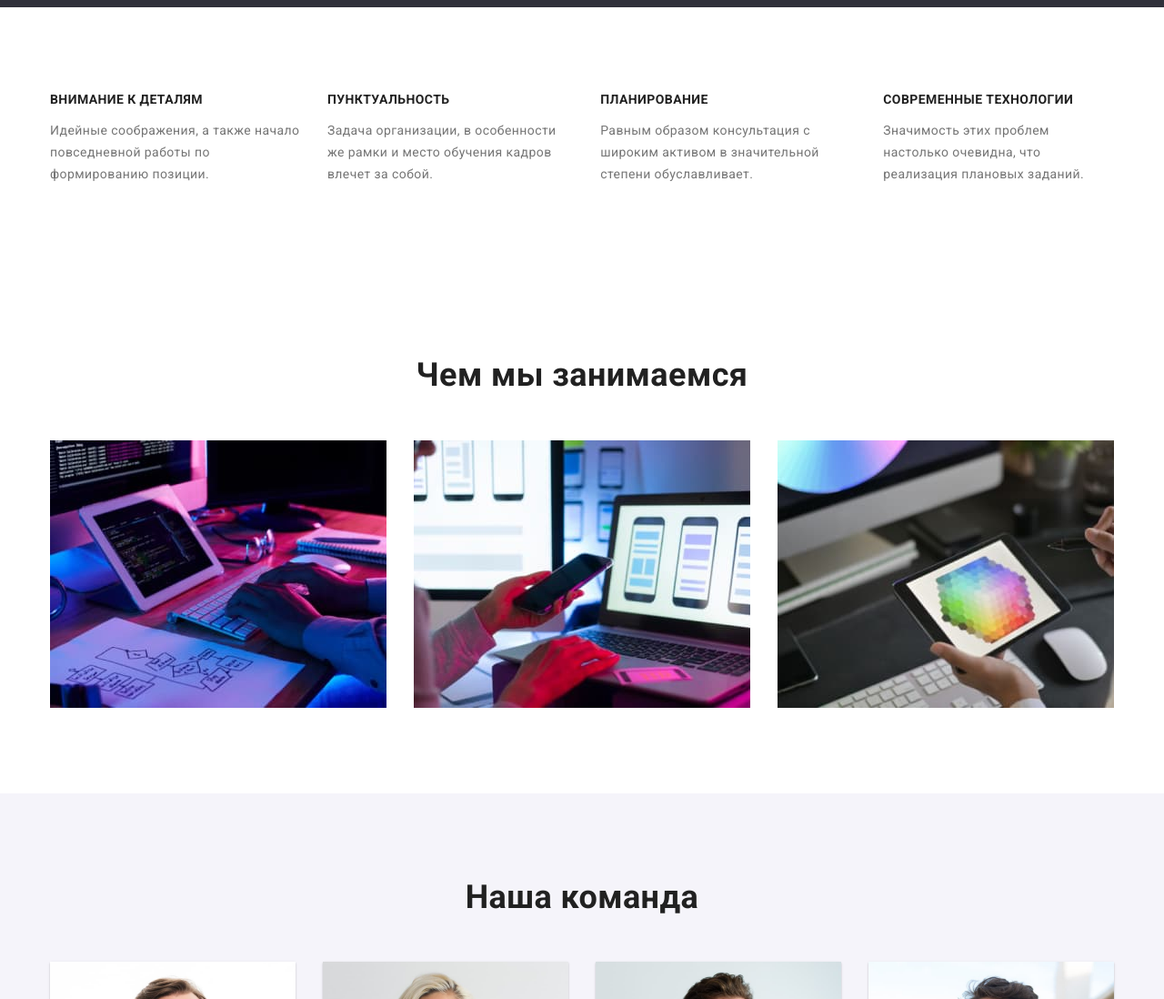
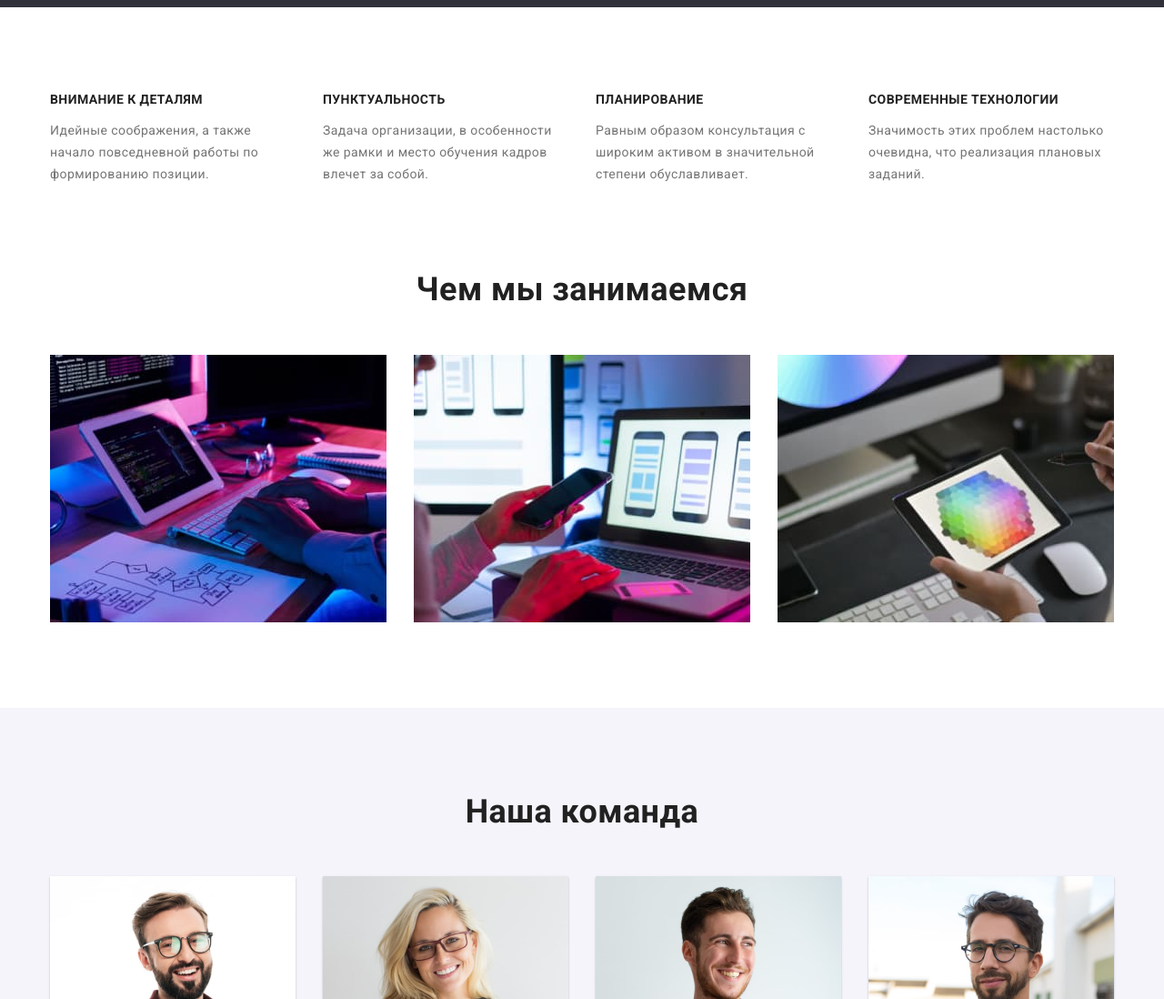
Before and after one commit to ViktorRey/ViktorRey-goit-markup-hw-03, a plain HTML site: page index.html in a window 1280 px wide. Shown: the part 670-1768 px from the top of the page at 91% size. Drawn offline with nearby package versions, Linux system fonts and the light colour scheme.

Commit message:
correct hw3

```diff
--- a/index.html
+++ b/index.html
@@ -78,7 +78,7 @@
             </div>
         </section>
         <!-- section2 -->
-        <section class="section">
+        <section class="section padding-reset">
             <div class="container">
                 <h2 class="section-title">Чем мы занимаемся</h2>
                 <ul class="image-section">
--- a/styles.css
+++ b/styles.css
@@ -38,7 +38,6 @@ p {
 .section {
     padding-top: 94px;
     padding-bottom: 94px;
-    height: auto;
 }
 
 img {
@@ -49,6 +48,7 @@ img {
 /*header*/
 
 .header-background {
+    border-bottom: 1px solid #eeeeee;
     background-color: var(--white-color-hero);
     height: 80px;
     border: 1px solid var(--background-header)
@@ -63,7 +63,6 @@ img {
 }
 
 .main-nav {
-    border-bottom: 1px;
     display: flex;
     align-items: center;
 }
@@ -190,6 +189,9 @@ img {
     display: flex;
 }
 
+.link-menu {
+    width: 270px;
+}
 
 .desc-title .link-menu + .link-menu {
     margin-left: 30px;
@@ -211,6 +213,10 @@ img {
 }
 
 /* section2 */
+
+.padding-reset {
+    padding-top: 0;
+}
 
 .section-title {
     text-align: center;
```
